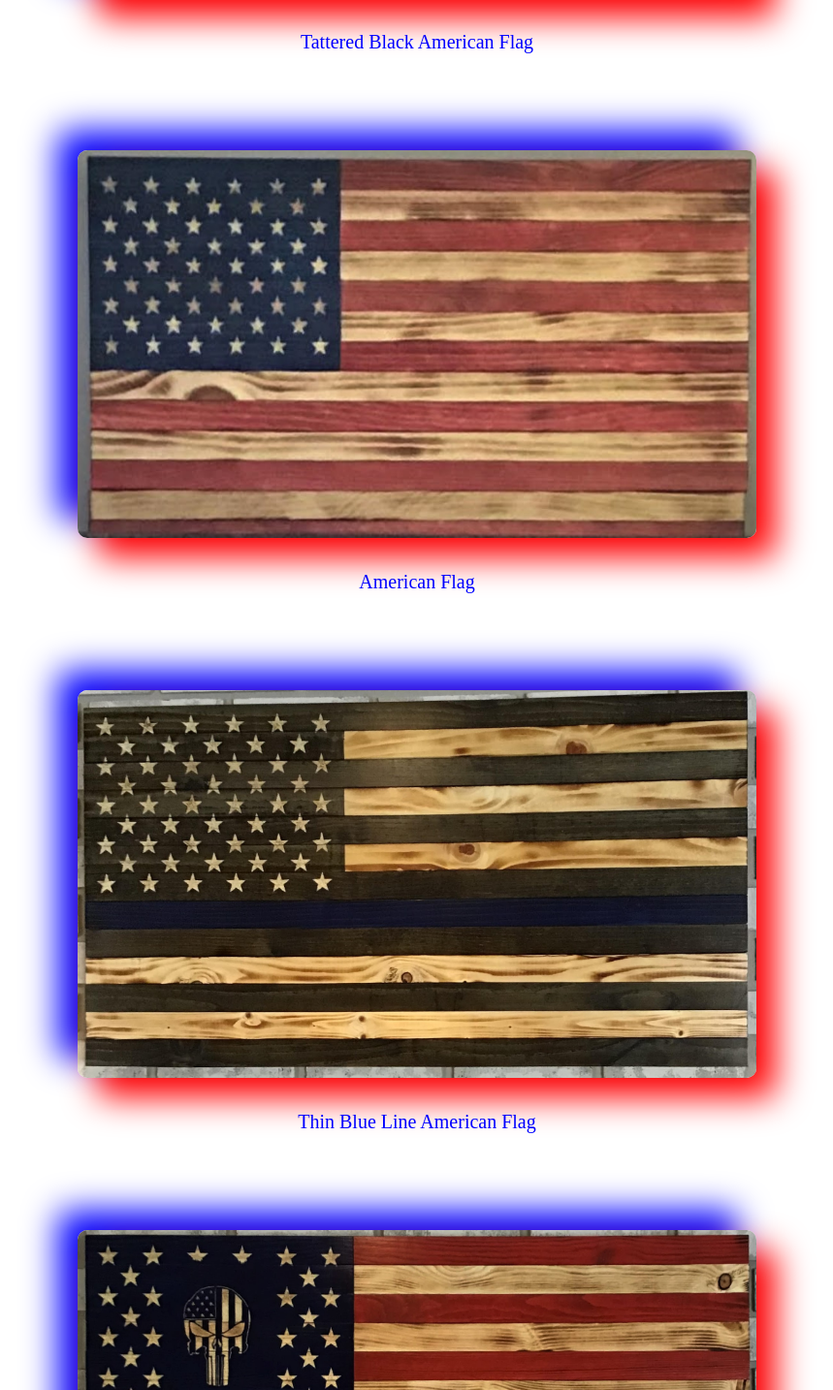
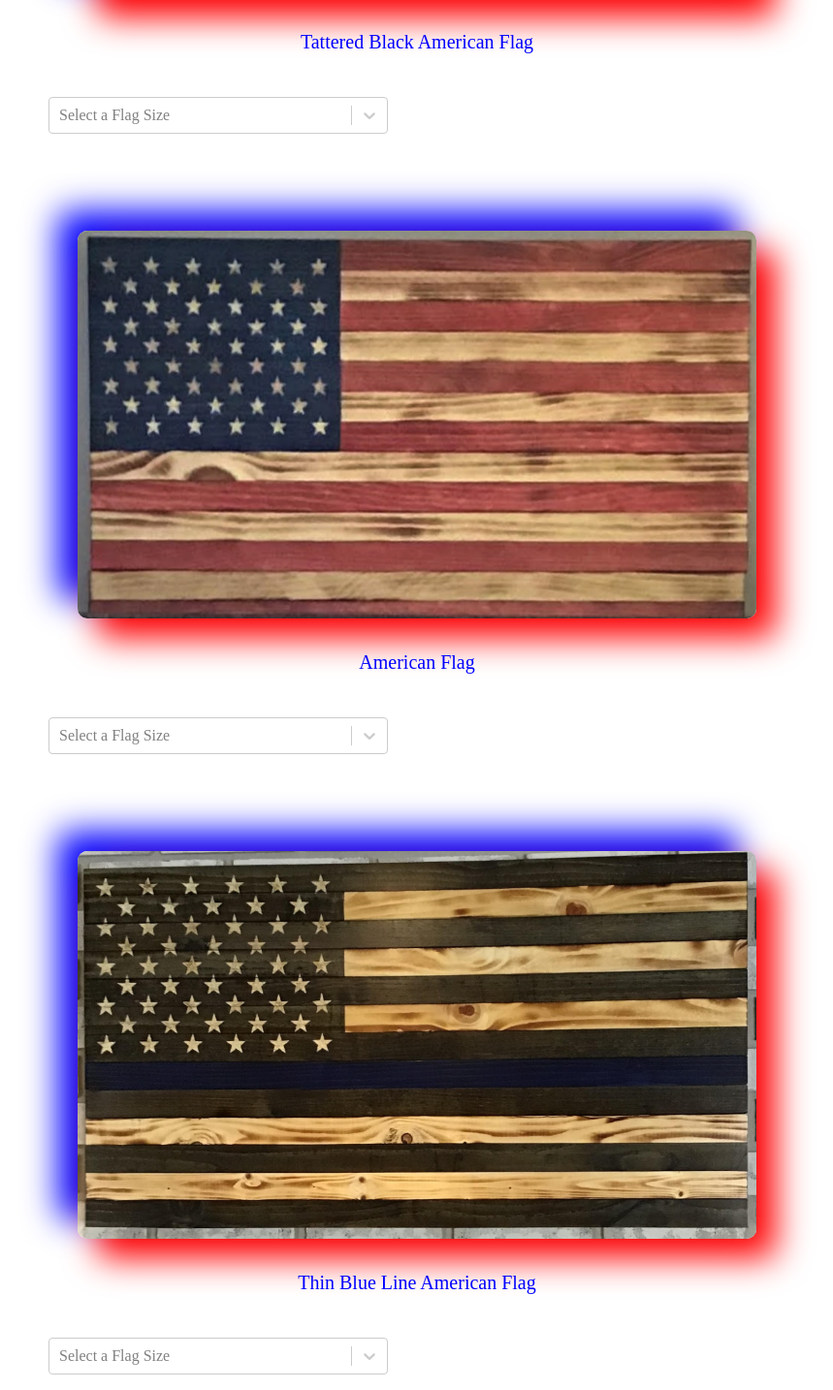
Before and after one commit to TravisExline/flag-company-site, a React (Create React App) app: page /flags in a window 1280 px wide. Shown: the part 956-2390 px from the top of the page at 97% size, without its empty margins (210-1069 px from the left). Built offline with nearby package versions, Linux system fonts and the light colour scheme.

Commit message:
dropdown component

```diff
--- a/package.json
+++ b/package.json
@@ -9,7 +9,8 @@
     "react": "^16.13.1",
     "react-dom": "^16.13.1",
     "react-router-dom": "^5.2.0",
-    "react-scripts": "3.4.1"
+    "react-scripts": "3.4.1",
+    "react-select": "^3.1.0"
   },
   "scripts": {
     "start": "react-scripts start",
--- /dev/null
+++ b/src/components/SizeOptionsDrop.js
@@ -0,0 +1,20 @@
+import React from 'react'
+import Select from 'react-select'
+import '../style/SizeOptionsDrop.css'
+
+class SizeOptionsDrop extends React.Component {
+    render() {
+        const options = [
+            {value: 'small', label: 'Small - $'},
+            {value: 'medium', label: 'Medium - $$'},
+            {value: 'large', label: 'Large - $$$'}
+        ]
+        return (
+            <div className="options-container">
+                <Select options={options} placeholder={<div>Select a Flag Size</div>}/>
+            </div>
+        )
+    }
+}
+
+export default SizeOptionsDrop
--- a/src/containers/FlagsPage.js
+++ b/src/containers/FlagsPage.js
@@ -1,5 +1,6 @@
 import React from 'react'
 import '../style/FlagsPage.css'
+import SizeOptionsDrop from '../components/SizeOptionsDrop'
 import NavBar from '../components/NavBar'
 import display1 from '../images/display1.jpg'
 import display2 from '../images/display2.jpg'
@@ -36,46 +37,55 @@ class FlagsPage extends React.Component {
                 <div className="flag-1">
                     <img src={display1} className='flag-page-photos' alt='Black Tattered Flag'></img>
                     <p className="flag-photo-description">Tattered Black American Flag</p>
+                    <SizeOptionsDrop />
                 </div>
 
                 <div className="flag-2">
                     <img src={display2} className='flag-page-photos' alt='American Flag'></img>
                     <p className="flag-photo-description">American Flag</p>
+                    <SizeOptionsDrop />
                 </div>
 
                 <div className="flag-3">
                     <img src={display3} className='flag-page-photos' alt='Thin Blue Line Flag'></img>
                     <p className="flag-photo-description">Thin Blue Line American Flag</p>
+                    <SizeOptionsDrop />
                 </div>
 
                 <div className="flag-4">
                     <img src={display4} className='flag-page-photos' alt='Skull Flag'></img>
                     <p className="flag-photo-description">Punisher American Flag</p>
+                    <SizeOptionsDrop />
                 </div>
 
                 <div className="flag-5">
                     <img src={display5} className='flag-page-photos' alt='Tattered American Flag'></img>
                     <p className="flag-photo-description">Tattered American Flag</p>
+                    <SizeOptionsDrop />
                 </div>
 
                 <div className="flag-6">
                     <img src={display6} className='flag-page-photos' alt='USAF Flag'></img>
                     <p className="flag-photo-description">USAF American Flag</p>
+                    <SizeOptionsDrop />
                 </div>
 
                 <div className="flag-7">
                     <img src={display7} className='flag-page-photos' alt='Snek Flag'></img>
                     <p className="flag-photo-description">Don't Tread On Me Flag</p>
+                    <SizeOptionsDrop />
                 </div>
 
                 <div className="flag-8">
                     <img src={display8} className='flag-page-photos' alt='Navy Flag'></img>
                     <p className="flag-photo-description">United States Navy American Flag</p>
+                    <SizeOptionsDrop />
                 </div>
 
                 <div className="flag-9">
                     <img src={display9} className='flag-page-photos' alt='Thin Red Line Flag'></img>
                     <p className="flag-photo-description">Thin Red Line American Flag</p>
+                    <SizeOptionsDrop />
                 </div>
 
             </div>
--- a/src/style/FlagsPage.css
+++ b/src/style/FlagsPage.css
@@ -54,5 +54,5 @@
     text-align: center;
     color: blue;
     font-size: 20px;
-    margin-bottom: 55px;
+    margin-bottom: 5px;
 }
--- /dev/null
+++ b/src/style/SizeOptionsDrop.css
@@ -0,0 +1,5 @@
+.options-container {
+    margin-bottom: 55px;
+    margin-top: 45px;
+    width: 350px;
+}
```
Also changed, not shown: 1 other file (tests, documents, lock files or other folders).
